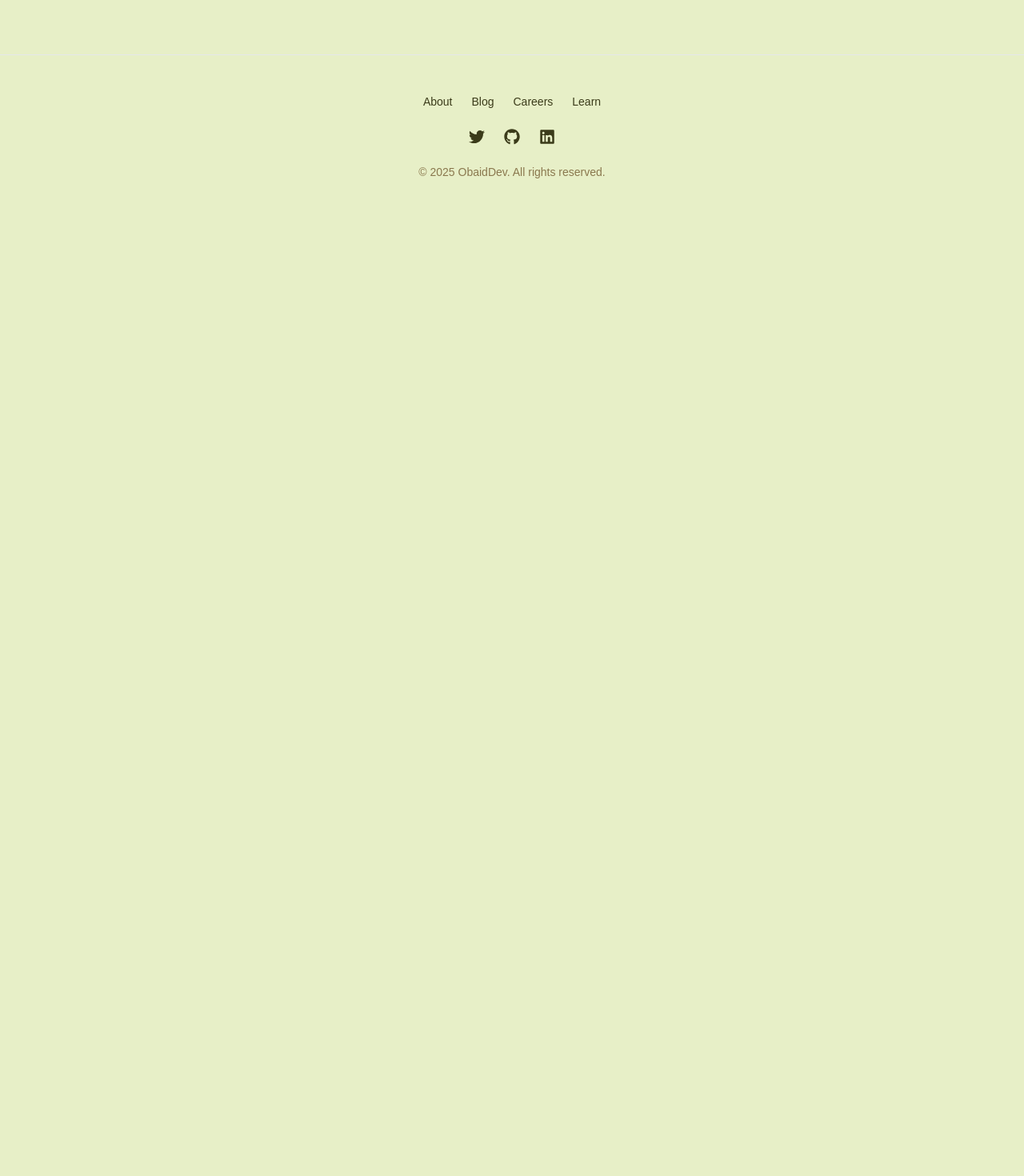
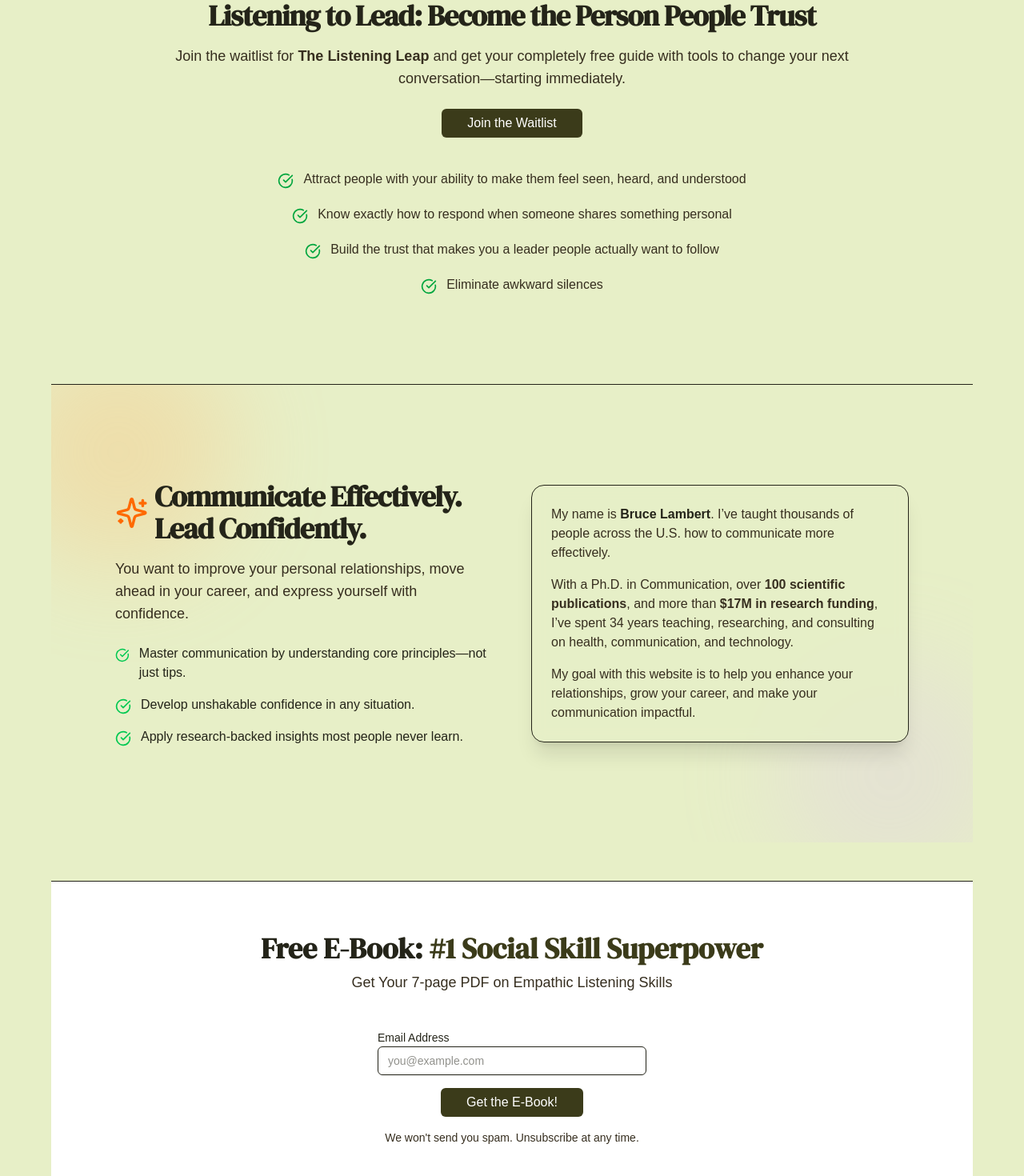
Before and after one commit to Oba1d-Khan/communicationhelp, a Next.js app: page /about in a window 1280 px wide. Shown: the part 900-2370 px from the top of the page at 80% size. Before the commit the page ends 1173 px from the top, so only its background shows below. Built offline with nearby package versions, Linux system fonts and the light colour scheme; a web font is replaced by a local one.

Commit message:
about components done

```diff
--- a/package.json
+++ b/package.json
@@ -11,6 +11,7 @@
   "dependencies": {
     "@radix-ui/react-accordion": "^1.2.11",
     "@radix-ui/react-dropdown-menu": "^2.1.15",
+    "@radix-ui/react-label": "^2.1.7",
     "@radix-ui/react-navigation-menu": "^1.2.13",
     "@radix-ui/react-slot": "^1.2.3",
     "class-variance-authority": "^0.7.1",
--- a/src/app/about/page.js
+++ b/src/app/about/page.js
@@ -1,10 +1,16 @@
 import Intro from "@/components/about/Intro";
+import Mission from "@/components/about/Mission";
+import ProgrammDetails from "@/components/about/ProgramDetails";
+import FreeEbookForm from "@/components/shared/FreeEbookForm";
 import React from "react";
 
 const page = () => {
   return (
     <main className="root-layout min-h-screen">
       <Intro />
+      <ProgrammDetails />
+      <Mission />
+      <FreeEbookForm />
     </main>
   );
 };
--- /dev/null
+++ b/src/components/about/Mission.jsx
@@ -0,0 +1,74 @@
+import React from "react";
+import { Sparkles, CircleCheckBig } from "lucide-react"; // Feel free to use better art icons or custom SVGs
+
+const Mission = () => {
+  return (
+    <section className="relative w-full py-30 px-6 sm:px-10 md:px-20 border-t overflow-hidden">
+      {/* Decorative Background Art */}
+      <div className="absolute top-[-60px] left-[-60px] w-72 h-72 bg-orange-300 rounded-full blur-3xl opacity-30 z-0" />
+      <div className="absolute bottom-[-60px] right-[-40px] w-72 h-72 bg-purple-300 rounded-full blur-3xl opacity-20 z-0" />
+
+      <div className="relative z-10 max-w-6xl mx-auto grid md:grid-cols-2 gap-12 items-center">
+        {/* Left: Benefits */}
+        <div>
+          <h2 className="text-3xl sm:text-4xl font-extrabold text-foreground mb-4 tracking-tight flex items-center gap-2">
+            <Sparkles className="text-orange-500 size-16" />
+            Communicate Effectively. Lead Confidently.
+          </h2>
+
+          <p className="text-muted-foreground text-center md:text-start text-lg mb-6">
+            You want to improve your personal relationships, move ahead in your
+            career, and express yourself with confidence.
+          </p>
+
+          <ul className="space-y-4">
+            <li className="flex items-start gap-3">
+              <CircleCheckBig className="text-green-500 size-5 mt-1" />
+              <span className="text-base text-foreground">
+                Master communication by understanding core principles—not just
+                tips.
+              </span>
+            </li>
+            <li className="flex items-start gap-3">
+              <CircleCheckBig className="text-green-500 size-5 mt-1" />
+              <span className="text-base text-foreground">
+                Develop unshakable confidence in any situation.
+              </span>
+            </li>
+            <li className="flex items-start gap-3">
+              <CircleCheckBig className="text-green-500 size-5 mt-1" />
+              <span className="text-base text-foreground">
+                Apply research-backed insights most people never learn.
+              </span>
+            </li>
+          </ul>
+        </div>
+
+        {/* Right: Bio */}
+        <div className="relative bg-background/80 backdrop-blur-sm p-6 rounded-2xl shadow-xl border space-y-4 text-center md:text-start ">
+          <p className="text-muted-foreground text-base">
+            My name is{" "}
+            <span className="font-semibold text-foreground">Bruce Lambert</span>
+            . I’ve taught thousands of people across the U.S. how to communicate
+            more effectively.
+          </p>
+
+          <p className="text-muted-foreground text-base">
+            With a Ph.D. in Communication, over{" "}
+            <strong>100 scientific publications</strong>, and more than{" "}
+            <strong>$17M in research funding</strong>, I’ve spent 34 years
+            teaching, researching, and consulting on health, communication, and
+            technology.
+          </p>
+
+          <p className="text-muted-foreground text-base">
+            My goal with this website is to help you enhance your relationships,
+            grow your career, and make your communication impactful.
+          </p>
+        </div>
+      </div>
+    </section>
+  );
+};
+
+export default Mission;
--- /dev/null
+++ b/src/components/about/ProgramDetails.jsx
@@ -0,0 +1,43 @@
+import { CheckCircle } from "lucide-react";
+import { Button } from "@/components/ui/button";
+
+const benefits = [
+  "Attract people with your ability to make them feel seen, heard, and understood",
+  "Know exactly how to respond when someone shares something personal",
+  "Build the trust that makes you a leader people actually want to follow",
+  "Eliminate awkward silences",
+];
+
+export default function ProgrammDetails() {
+  return (
+    <section className="w-full  py-16 px-6 sm:px-10 md:px-20">
+      <div className="max-w-4xl mx-auto text-center">
+        <h2 className="text-3xl sm:text-4xl font-bold tracking-tight text-foreground">
+          Listening to Lead: Become the Person People Trust
+        </h2>
+        <p className="mt-4 text-lg text-muted-foreground">
+          Join the waitlist for{" "}
+          <span className="font-semibold">The Listening Leap</span> and get your
+          completely free guide with tools to change your next
+          conversation—starting immediately.
+        </p>
+
+        <Button className="mt-6 text-white text-base px-8  pt-2 cursor-pointer">
+          Join the Waitlist
+        </Button>
+
+        <ul className="mt-10 space-y-5 text-center flex flex-col jcc aic">
+          {benefits.map((point, idx) => (
+            <li
+              key={idx}
+              className="flex items-start gap-3 text-base text-muted-foreground"
+            >
+              <CheckCircle className="h-5 w-5 text-green-600 mt-1" />
+              <span>{point}</span>
+            </li>
+          ))}
+        </ul>
+      </div>
+    </section>
+  );
+}
--- a/src/components/layout/Footer.jsx
+++ b/src/components/layout/Footer.jsx
@@ -3,7 +3,7 @@ import { navigation } from "@/constants/constants";
 
 const Footer = () => {
   return (
-    <footer className="w-full border-t border-gray-200 dark:border-gray-700">
+    <footer className="w-full border-t border-gray-300 ">
       <div className="mx-auto w-full max-w-6xl px-4 py-12 sm:px-6 lg:px-8">
         <nav className="flex flex-wrap justify-center gap-x-6 gap-y-2">
           {navigation.main.map((item) => (
--- /dev/null
+++ b/src/components/shared/FreeEbookForm.jsx
@@ -0,0 +1,55 @@
+"use client";
+import { Button } from "@/components/ui/button";
+import { Input } from "@/components/ui/input";
+import { Label } from "@/components/ui/label";
+
+export default function FreeEbookForm() {
+  return (
+    <section className="w-full bg-white dark:bg-background py-16 px-2 sm:px-10 md:px-20 border-t">
+      <div className="max-w-2xl mx-auto text-center">
+        <h2 className="text-3xl sm:text-4xl font-bold text-foreground">
+          Free E-Book:{" "}
+          <span className="text-primary">#1 Social Skill Superpower</span>
+        </h2>
+        <p className="mt-2 text-muted-foreground text-lg">
+          Get Your 7-page PDF on Empathic Listening Skills
+        </p>
+
+        <form
+          className="mt-8 md:mt-12 mb-2 space-y-4 w-[90%] md:w-[50%] mx-auto"
+          onSubmit={(e) => e.preventDefault()}
+        >
+          {/* Email Field */}
+          <div className="text-left">
+            <Label htmlFor="email">Email Address</Label>
+            <Input
+              type="email"
+              id="email"
+              name="email"
+              placeholder="you@example.com"
+              required
+              className="mt-1 "
+            />
+          </div>
+
+          {/* Honeypot anti-spam field (hidden from users) */}
+          <div style={{ display: "none" }}>
+            <Label htmlFor="spam-check">Leave this empty</Label>
+            <input type="text" id="spam-check" name="spam-check" />
+          </div>
+
+          <Button
+            type="submit"
+            className="w-full sm:w-auto sm:px-8 pt-2 text-base text-white cursor-pointer"
+          >
+            Get the E-Book!
+          </Button>
+
+          <p className="text-sm text-muted-foreground">
+            We won't send you spam. Unsubscribe at any time.
+          </p>
+        </form>
+      </div>
+    </section>
+  );
+}
--- /dev/null
+++ b/src/components/ui/label.jsx
@@ -0,0 +1,23 @@
+"use client"
+
+import * as React from "react"
+import * as LabelPrimitive from "@radix-ui/react-label"
+
+import { cn } from "@/lib/utils"
+
+function Label({
+  className,
+  ...props
+}) {
+  return (
+    <LabelPrimitive.Root
+      data-slot="label"
+      className={cn(
+        "flex items-center gap-2 text-sm leading-none font-medium select-none group-data-[disabled=true]:pointer-events-none group-data-[disabled=true]:opacity-50 peer-disabled:cursor-not-allowed peer-disabled:opacity-50",
+        className
+      )}
+      {...props} />
+  );
+}
+
+export { Label }
```
Also changed, not shown: 1 other file (tests, documents, lock files or other folders).
